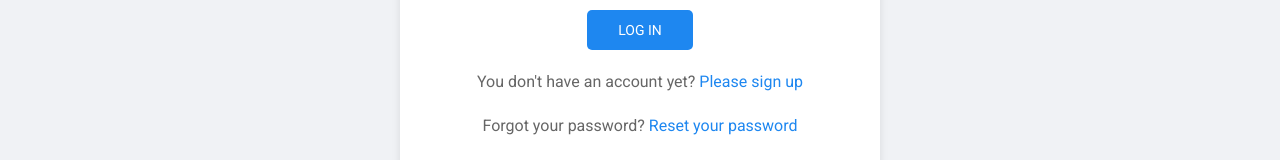
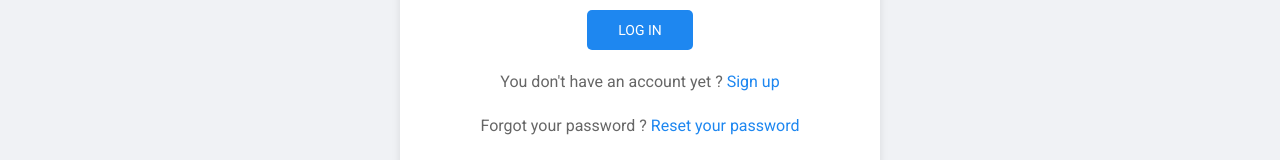
Before and after one commit to erwannlenoach/interest-rate-fe, a Next.js app: page /login in a window 1280 px wide. Shown: the part 554-714 px from the top of the page. Built offline with nearby package versions, Linux system fonts and the light colour scheme.

Commit message:
feat/refont

```diff
--- a/app/login/page.js
+++ b/app/login/page.js
@@ -77,11 +77,11 @@
         </form>
         <div>
           <p className="uk-text-center uk-margin-top">
-            You don't have an account yet?{" "}
-            <Link href="/signup">Please sign up</Link>
+            You don't have an account yet ?{" "}
+            <Link href="/signup">Sign up</Link>
           </p>
           <p className="uk-text-center uk-margin-top">
-            Forgot your password?{" "}
+            Forgot your password ?{" "}
             <Link href="/forgot-password">Reset your password</Link>
           </p>
         </div>
--- a/app/signup/page.js
+++ b/app/signup/page.js
@@ -84,7 +84,7 @@
           </div>
         </form>
         <p className="uk-text-center uk-margin-top">
-          Already have an account? <Link href="/login">Please log in</Link>
+          Already have an account ? <Link href="/login">Log in</Link>
         </p>
       </div>
     </div>
```
